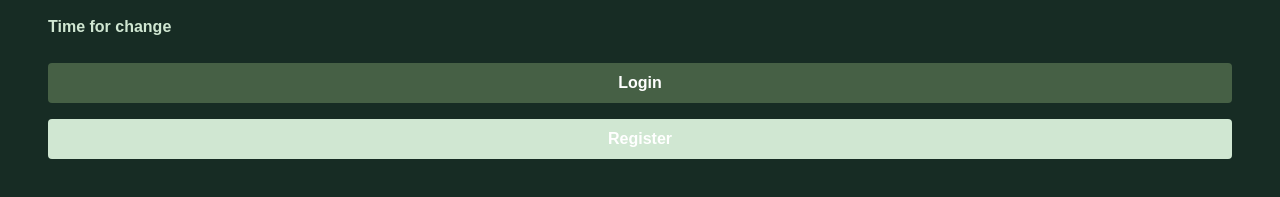
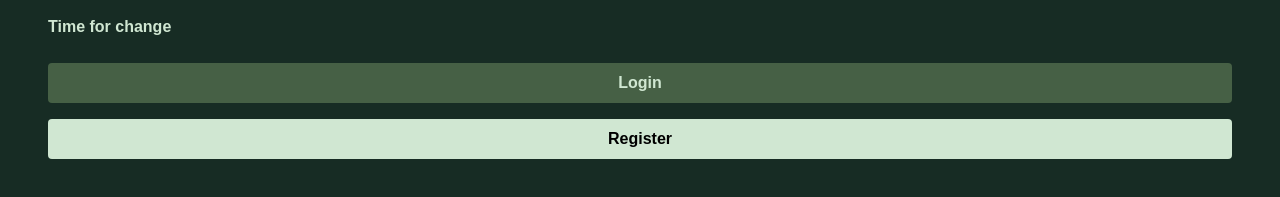
Before and after one commit to paulpaulsen55/KlimaKonto, a SvelteKit app: page / in a window 1280 px wide. Shown: the part 517-714 px from the top of the page. Built offline with nearby package versions, Linux system fonts and the light colour scheme; no server answers.

Commit message:
fixed button bg

```diff
--- a/src/routes/+page.svelte
+++ b/src/routes/+page.svelte
@@ -16,8 +16,8 @@
             <h1 class="text-4xl font-bold text-light-olive mb-4">CO<sub>2</sub>ntrol</h1>
             <p class="font-bold text-light-olive mb-6">Time for change</p>
             <div class="flex flex-col space-y-4 w-full">
-                <button class="w-full bg-green-500 hover:bg-green-700 text-white font-bold py-2 px-4 rounded bg-olive text-light-olive" on:click={() => {window.location.href = '/auth';}}>Login</button>
-                <button class="w-full bg-green-500 hover:bg-green-700 text-white font-bold py-2 px-4 rounded bg-light-olive text-black" on:click={() => {window.location.href = '/auth';}}>Register</button>
+                <button class="w-full font-bold py-2 px-4 rounded bg-olive text-light-olive" on:click={() => {window.location.href = '/auth';}}>Login</button>
+                <button class="w-full font-bold py-2 px-4 rounded bg-light-olive text-black" on:click={() => {window.location.href = '/auth';}}>Register</button>
             </div>
         </div>
     </div>
@@ -52,13 +52,11 @@
       top: 50%;
       left: 40%;
       animation: rotate 12s linear infinite;
-      transform: rotate(3deg);
     }
 
     .tri3 {
       top: 30%;
       left: 60%;
-      transform: rotate(20deg);
       animation: rotate 6s linear infinite;
     }
   </style>
```
